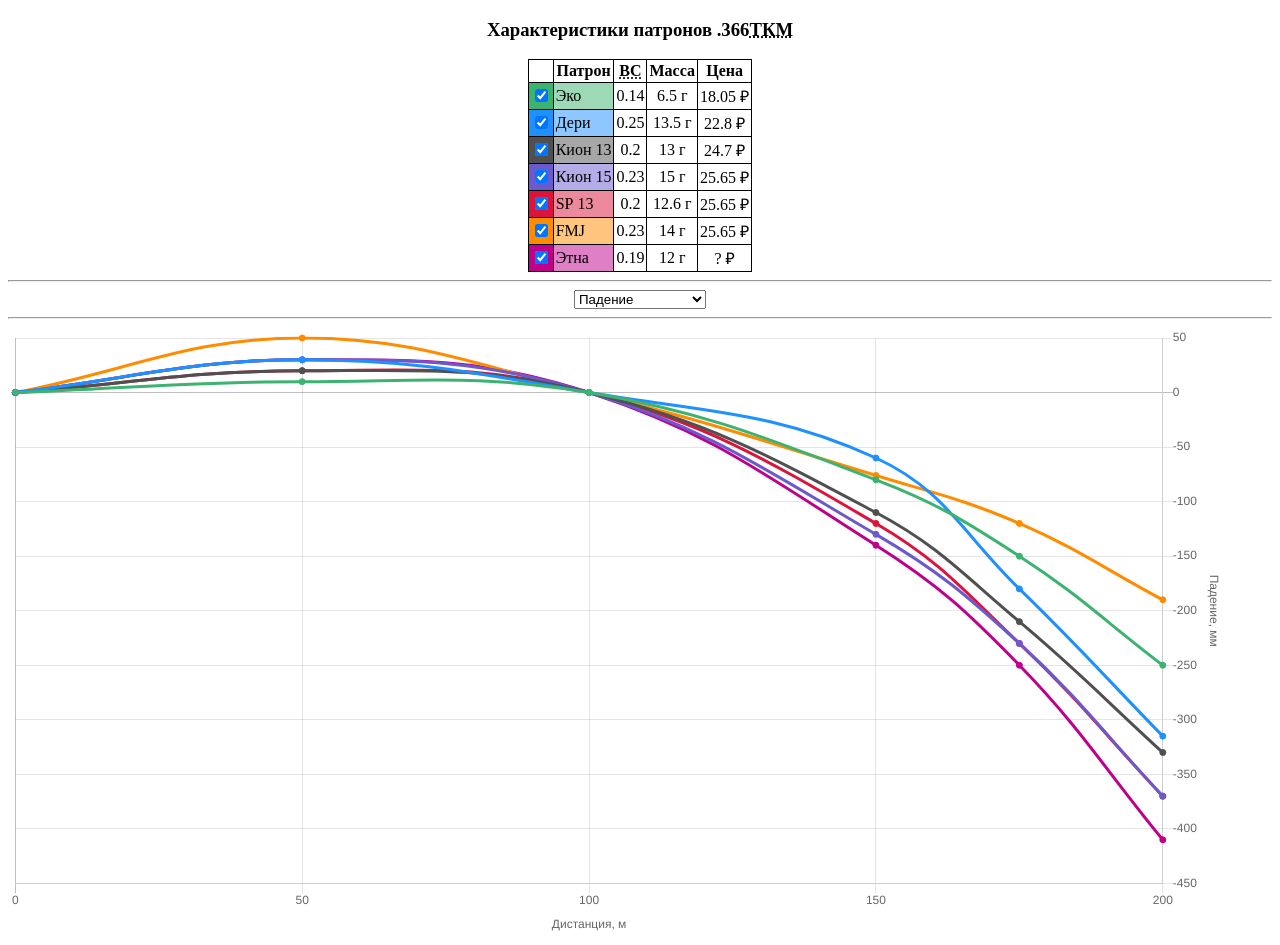
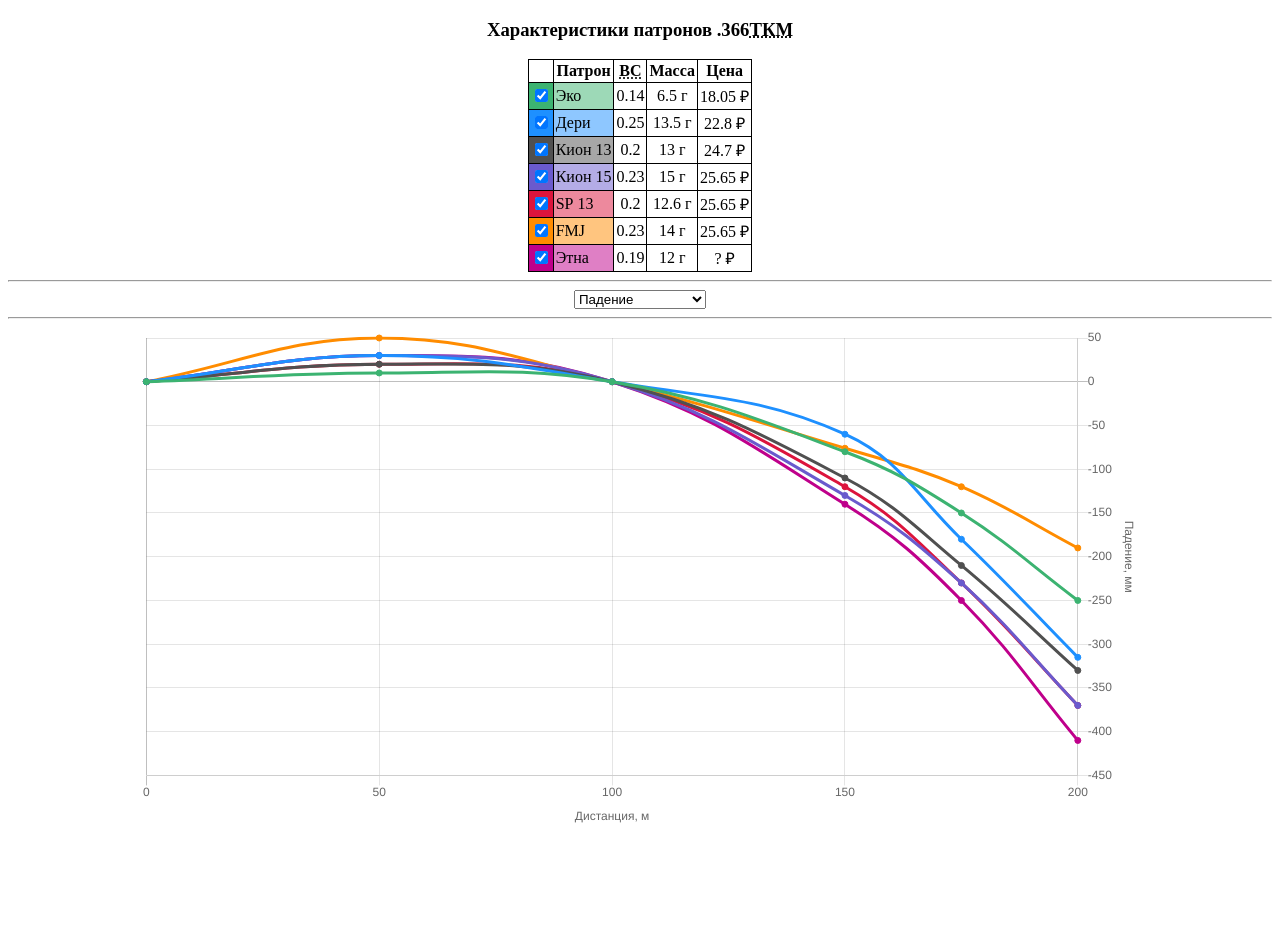
Before and after one commit to eugenezastrogin/ballistgraph, a plain HTML site: page index.html in a window 1280 px wide. After the commit the page ends 837 px from the top, so only its background shows below. Drawn offline with nearby package versions, Linux system fonts and the light colour scheme.

Commit message:
Proper display on big screens

```diff
--- a/style.css
+++ b/style.css
@@ -15,6 +15,7 @@ tr:hover {background-color:#f5f5f5;}
 #dropdown { text-align: center; }
 #canvas-holder {
     border: solid white 1px;
-    position: relative;
+    margin: 0 auto;
+    max-width: 1000px;
     width: 95vw;
 }
```
